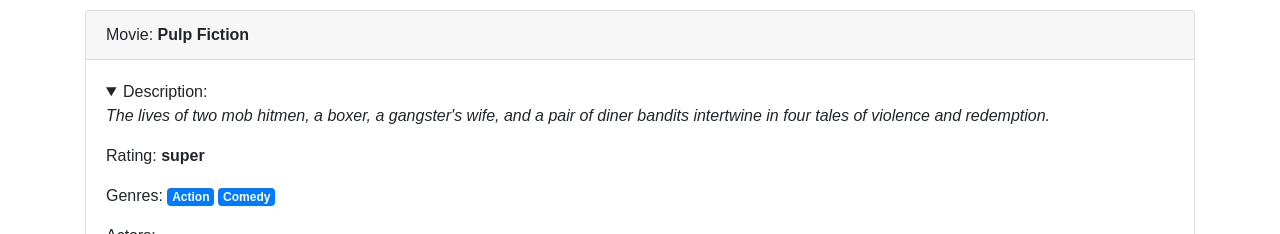
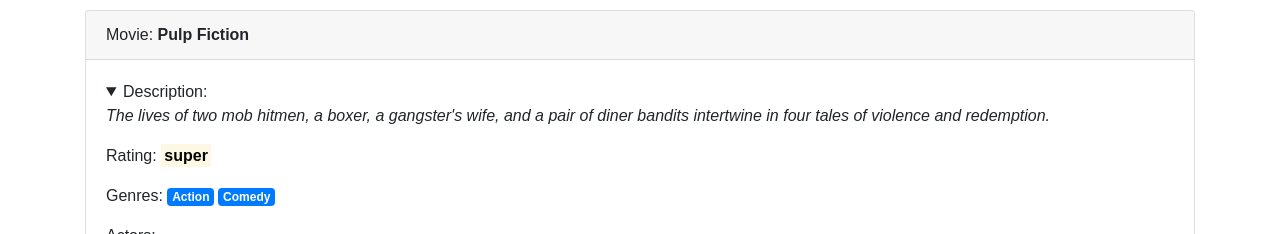
Before and after one commit to yumedzi/FilmsDB, a React (Create React App) app: page / in a window 1280 px wide. Shown: the top 234 px of the page. Built offline with nearby package versions, Linux system fonts and the light colour scheme.

Commit message:
Edit: cosmetics

```diff
--- a/src/App.js
+++ b/src/App.js
@@ -95,7 +95,7 @@
               <summary>Description: </summary>
               <p><i>{this.state.description}</i></p>
             </details>
-            <p>Rating: <strong>{this.state.rating}</strong></p>
+            <p>Rating: <strong><mark>{this.state.rating}</mark></strong></p>
             <p>Genres: {this.state.genres.map(x => (<span className="badge badge-primary spacey">{x}</span>))}</p>
             Actors: {this.state.actors.length ? (<ul>{this.state.actors.map(a => <li>{a}</li>)}</ul>): (<i>No actors</i>) }
             <p>Would recommend to: <strong>{this.state.recommendation}</strong></p>
--- a/src/index.js
+++ b/src/index.js
@@ -5,7 +5,7 @@
 import registerServiceWorker from './registerServiceWorker';
 
 ReactDOM.render(<App name="Pulp Fiction"
-                     rating="super" genres="action, comedy" actors="John Travolta, Uma Thurman, Samuel L. Jackson "
+                     rating="super" genres="action, comedy" actors="John Travolta, Uma Thurman, Samuel L. Jackson"
                      description="The lives of two mob hitmen, a boxer, a gangster's wife, and a pair of diner bandits intertwine in four tales of violence and redemption."
                 />, document.getElementById('root'));
 registerServiceWorker();
```
